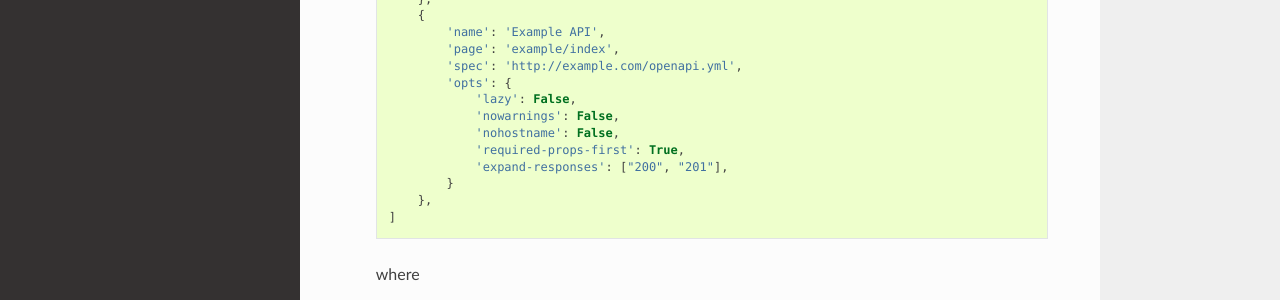
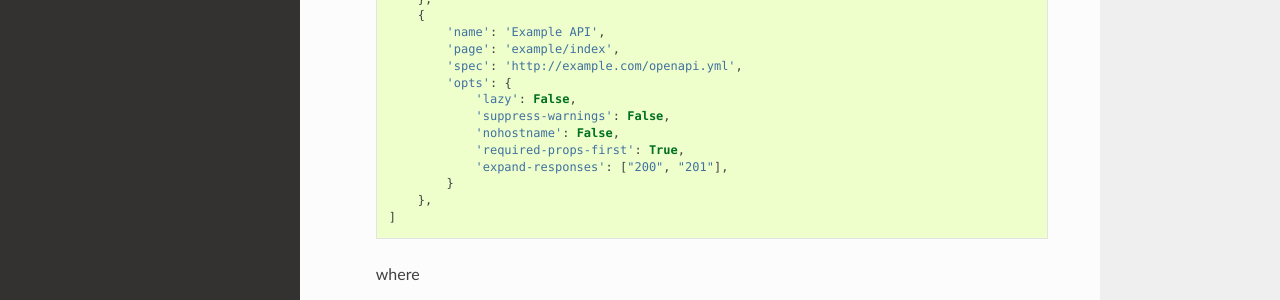
Before and after one commit to sphinx-contrib/redoc, a Sphinx documentation site: the page built from docs/index.rst, in a window 1280 px wide and 900 px high, scrolled down 738 px. Shown: the part 151-451 px from the top of the window. Built offline with Sphinx 7.4.7 and the Read the Docs theme 2.0.0, drawn with Linux system fonts in a browser that asks for light colours.

Commit message:
Fix config example in docs
The `nowarnings` config option doesn't (currently?) exist.

```diff
--- a/docs/index.rst
+++ b/docs/index.rst
@@ -52,7 +52,7 @@ do is to:
               'spec': 'http://example.com/openapi.yml',
               'opts': {
                   'lazy': False,
-                  'nowarnings': False,
+                  'suppress-warnings': False,
                   'nohostname': False,
                   'required-props-first': True,
                   'expand-responses': ["200", "201"],
```
